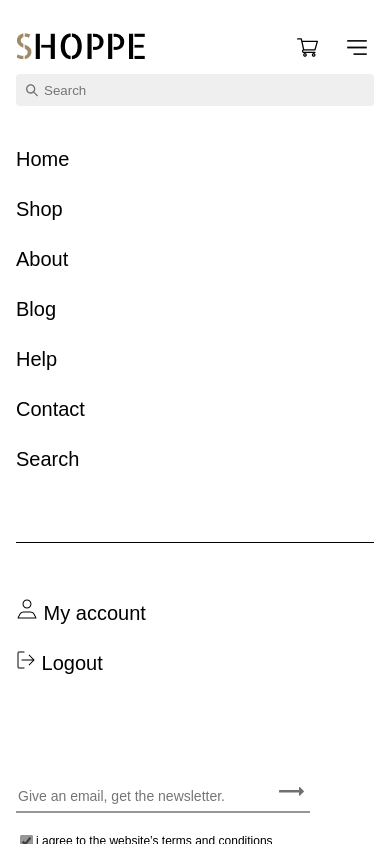
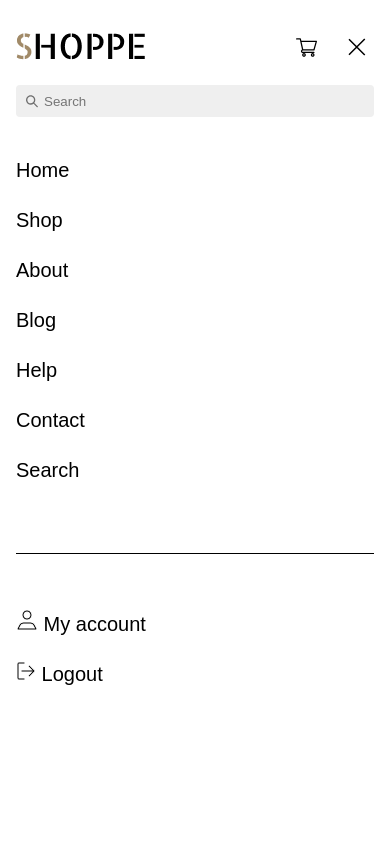
Before and after one commit to Daskor01/Shoppe, a Nuxt app: page /Account in a window 390 px wide. Both pictures are taken after a click on the button 357 px from the left and 48 px from the top of the page. Shown: the top 844 px of the page. Built offline with nearby package versions, Linux system fonts and the light colour scheme.

Commit message:
Доработан header

```diff
--- a/src/components/AppHeader.vue
+++ b/src/components/AppHeader.vue
@@ -1,5 +1,5 @@
 <template>
-  <header class="header">
+  <header class="header" ref="headerRef">
     <div class="header__container">
       <NuxtLink to="/" class="header__logo">
         <img src="@/assets/Logo.png" alt="Logo" class="header__logo-image" />
@@ -7,22 +7,27 @@
 
       <div class="header__nav-container">
         <nav class="header__nav">
-          <NuxtLink to="/" class="header__link">Shop</NuxtLink>
-          <NuxtLink to="/" class="header__link">Blog</NuxtLink>
-          <NuxtLink to="/" class="header__link">Our Story</NuxtLink>
+          <NuxtLink
+            v-for="link in headerLinks"
+            :key="link.name"
+            :to="link.path"
+            class="header__link"
+          >
+            {{ link.name }}
+          </NuxtLink>
         </nav>
 
         <div class="header__divider" />
 
         <div class="header__icons">
-          <button type="button" class="header__icons-button">
-            <IconSearch />
-          </button>
-          <button type="button" class="header__icons-button">
-            <IconCart />
-          </button>
-          <button type="button" class="header__icons-button">
-            <IconUser />
+          <button
+            v-for="(item, index) in headerActions"
+            :key="index"
+            type="button"
+            class="header__icons-button"
+            @click="handleAction(item.action)"
+          >
+            <component :is="item.icon" />
           </button>
         </div>
       </div>
@@ -33,18 +38,23 @@
         </button>
 
         <button type="button" class="header__button" @click="toggleMenu">
-          <IconMenu />
+          <IconMenu v-if="!mobileOpen" />
+          <IconClose v-else />
         </button>
       </div>
     </div>
 
-    <div class="header__mobile-menu" v-if="mobileOpen">
+    <SlidePanel
+    v-model="mobileOpen"
+    :top-offset="`${headerHeight}px`"
+    :show-close-button="false"
+    >
       <SearchInput />
       <nav class="header__mobile-nav">
         <NuxtLink
           :to="link.path"
           class="header__mobile-link"
-          v-for="link in links"
+          v-for="link in navigationLinks"
           :key="link.name"
         >
           {{ link.name }}
@@ -61,32 +71,56 @@
           Logout
         </NuxtLink>
       </div>
-    </div>
+    </SlidePanel>
+
   </header>
 </template>
 
 <script setup lang="ts">
 import SearchInput from "@/components/ui/SearchInput.vue";
-import { watch } from "vue";
-import { navigationLinks } from "@/config/navigation";
-
-const links = navigationLinks;
+import { navigationLinks, headerLinks, headerActions } from "@/config/navigation";
+import SlidePanel from "@/components/ui/SlidePanel.vue";
 
 const mobileOpen = ref(false);
 const toggleMenu = () => {
   mobileOpen.value = !mobileOpen.value;
 };
 
+function handleAction(action: string) {
+  switch (action) {
+    case 'openSearch':
+      console.log('Поиск открыт')
+      break
+    case 'openCart':
+      console.log('Корзина открыта')
+      break
+    case 'openUser':
+      console.log('Профиль открыт')
+      break
+  }
+}
+
+//Определяем высоту header
+const headerRef = ref<HTMLElement | null>(null)
+const headerHeight = ref(0)
+
 onMounted(() => {
-  watch(mobileOpen, (isOpen) => {
-    document.body.classList.toggle("no-scroll", isOpen);
-  });
-});
+  const header = document.querySelector('.header')
+  if (header) {
+    const rect = header.getBoundingClientRect()
+    const style = window.getComputedStyle(header)
+
+    const marginTop = parseFloat(style.marginTop)
+
+    headerHeight.value = rect.height + marginTop
+  }
+})
 </script>
 
 <style scoped lang="scss">
 .header {
   position: sticky;
+  z-index: 2000;
   inline-size: 100%;
   margin: 23px auto;
   background-color: transparent;
@@ -137,7 +171,7 @@ onMounted(() => {
 
   &__buttons-container {
     display: flex;
-    gap: 16px;
+    gap: 17px;
   }
 
   &__button {
@@ -150,12 +184,6 @@ onMounted(() => {
     &:hover {
       opacity: 0.5;
     }
-  }
-
-  &__mobile-menu {
-    overflow: auto;
-    inset: 0;
-    background-color: $color-light;
   }
 
   &__mobile-nav {
--- /dev/null
+++ b/src/components/icons/IconClose.vue
@@ -0,0 +1,5 @@
+<template>
+  <svg width="22" height="18" viewBox="0 0 18 18" fill="none" xmlns="http://www.w3.org/2000/svg">
+  <path d="M1 1.24459L16.7554 17M1 16.7554L16.7554 1" stroke="black" stroke-width="1.5" />
+</svg>
+</template>
--- a/src/components/ui/Carousel.vue
+++ b/src/components/ui/Carousel.vue
@@ -53,27 +53,30 @@ const images = data;
 </script>
 
 <style lang="scss">
+
 .swiper {
   inline-size: 100%;
-  max-inline-size: 1248px;
-  max-block-size: 646px;
-  margin: auto;
+  block-size: auto;
 
   &-pagination-bullet {
+    margin: 15px 8px !important;
     background: $color-light;
     opacity: 1;
+
+    @media (max-width: $breakpoints-l) {
+      width: 6px;
+      height: 6px;
+      margin: 10px 5px !important;
+    }
+
+    @media (max-width: $breakpoints-s) {
+      margin: 5px 3px !important;
+    }
   }
 
   &-pagination-bullet-active {
     background: transparent;
     border: 1px solid $color-light;
-  }
-
-  @media (max-width: $breakpoints-s) {
-    &-pagination-bullet {
-      width: 6px;
-      height: 6px;
-    }
   }
 }
 
@@ -94,6 +97,7 @@ const images = data;
 }
 
 .carousel {
+
   &-info {
     position: absolute;
     inset-block-start: 40%;
--- /dev/null
+++ b/src/components/ui/SlidePanel.vue
@@ -0,0 +1,116 @@
+<template>
+  <div class="slide-panel" :class="{ open: modelValue }">
+    <div class="slide-panel__backdrop" @click="close"></div>
+    <div class="slide-panel__container">
+      <button
+        v-if="props.showCloseButton !== false"
+        class="slide-panel__close"
+        @click="close"
+      >
+        <IconClose />
+      </button>
+      <div class="slide-panel__content">
+        <slot />
+      </div>
+    </div>
+  </div>
+</template>
+
+<script setup lang="ts">
+import { watch, onUnmounted, onMounted } from 'vue'
+import IconClose from '~/components/icons/IconClose.vue'
+
+const props = defineProps<{
+  modelValue: boolean;
+  topOffset?: string;
+  showCloseButton?: boolean;
+}>();
+
+const emit = defineEmits(['update:modelValue'])
+
+function close() {
+  emit('update:modelValue', false)
+}
+function disableBodyScroll() {
+  document.body.style.overflow = 'hidden'
+}
+function enableBodyScroll() {
+  document.body.style.overflow = ''
+}
+watch(() => props.modelValue, (newVal) => {
+  if (newVal) disableBodyScroll()
+  else enableBodyScroll()
+})
+onUnmounted(() => {
+  enableBodyScroll()
+  window.removeEventListener('resize', handleResize)
+})
+
+//resize обработчик
+function handleResize() {
+  if (window.innerWidth >= 1280 && props.modelValue) {
+    close()
+  }
+}
+onMounted(() => {
+  window.addEventListener('resize', handleResize)
+})
+</script>
+
+
+<style scoped lang="scss">
+.slide-panel {
+  position: fixed;
+  z-index: 2000;
+  inset: 0;
+  pointer-events: none;
+  top: v-bind('props.topOffset || 0');
+
+  &__backdrop {
+    position: absolute;
+    inset: 0;
+    background: rgba(0, 0, 0, 0.4);
+    opacity: 0;
+    transition: opacity 0.3s ease;
+  }
+
+  &__container {
+    position: absolute;
+    inset-block-start: 0;
+    inset-inline-start: 0;
+    width: 100%;
+    max-inline-size: 400px;
+    block-size: 100%;
+    background: #fff;
+    transform: translateX(-100%);
+    transition: transform 0.3s ease;
+    display: flex;
+    flex-direction: column;
+  }
+
+  &__close {
+    position: absolute;
+    inset-block-start: 1rem;
+    inset-inline-end: 1rem;
+    background: none;
+    border: none;
+    font-size: 2rem;
+    cursor: pointer;
+  }
+
+  &__content {
+    padding: 1rem;
+    overflow-y: auto;
+    flex: 1;
+  }
+  &.open {
+    pointer-events: auto;
+    .slide-panel__backdrop {
+      opacity: 1;
+    }
+    .slide-panel__container {
+      transform: translateX(0);
+    }
+  }
+}
+</style>
--- a/src/config/navigation.ts
+++ b/src/config/navigation.ts
@@ -1,12 +1,27 @@
 import IconFacebook from "@/components/icons/IconFacebook.vue";
 import IconTwitter from "@/components/icons/IconTwitter.vue";
 import IconInstagram from "@/components/icons/IconInstagram.vue";
+import IconSearch from '@/components/icons/IconSearch.vue';
+import IconCart from '@/components/icons/IconCart.vue';
+import IconUser from '@/components/icons/IconUser.vue';
 
 export interface LinkItem {
   name: string;
   path: string;
   icon?: any;
 }
+
+export const headerLinks = [
+  { name: 'Shop', path: '/Shop' },
+  { name: 'Blog', path: '/' },
+  { name: 'Our Story', path: '/' }
+]
+
+export const headerActions = [
+  { icon: IconSearch, action: 'openSearch' },
+  { icon: IconCart, action: 'openCart' },
+  { icon: IconUser, action: 'openUser' }
+]
 
 export const navigationLinks: LinkItem[] = [
   { name: "Home", path: "/" },
--- a/src/pages/index.vue
+++ b/src/pages/index.vue
@@ -1,7 +1,7 @@
 <template>
-  <AppCarousel />
+  <Carousel />
 </template>
 
-<style scoped lang="scss">
-@use "@/assets/scss/variables" as *;
-</style>
+<script setup>
+import Carousel from '@/components/ui/Carousel.vue';
+</script>
```
Also changed, not shown: 2 other files (tests, documents, lock files or other folders).
